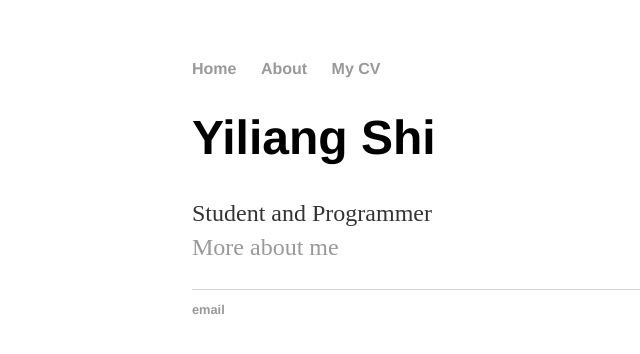
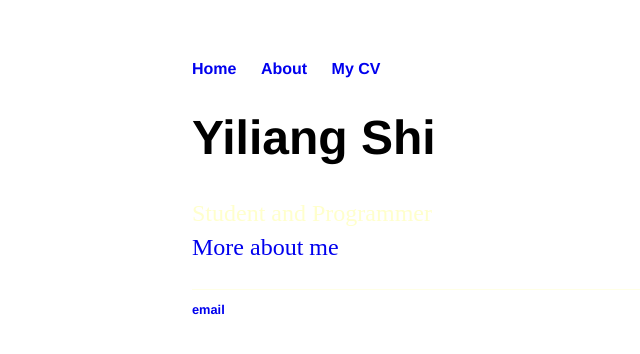
Before and after one commit to Yiliang-Shi/Yiliang-Shi.github.io, a Jekyll site: the page built from index.html, in a window 1280 px wide. Shown: the top 354 px of the page, without its empty margins (0-640 px from the left). Built offline with Jekyll 4.4.1, drawn with Linux system fonts in a browser that asks for light colours.

Commit message:
Added Projects page, modified css to dark themed

```diff
--- a/css/main.css
+++ b/css/main.css
@@ -1,6 +1,8 @@
 body {
     margin: 60px auto;
     width: 70%;
+    background-color: 003366;
+    background: linear-gradient(left, 003366,194775,003366);
 }
 nav ul, footer ul {
     font-family:'Helvetica', 'Arial', 'Sans-Serif';
@@ -14,7 +16,7 @@
 }
 a {
     text-decoration: none;
-    color: #999;
+    color: FFFFFF;
 }
 a:hover {
     text-decoration: underline;
@@ -26,10 +28,10 @@
 p {
     font-size: 1.5em;
     line-height: 1.4em;
-    color: #333;
+    color: #FFFFCC;
 }
 footer {
-    border-top: 1px solid #d5d5d5;
+    border-top: 1px solid #ffffe6;
     font-size: .8em;
 }
 
```
Also changed, not shown: projects/index.html (added).
